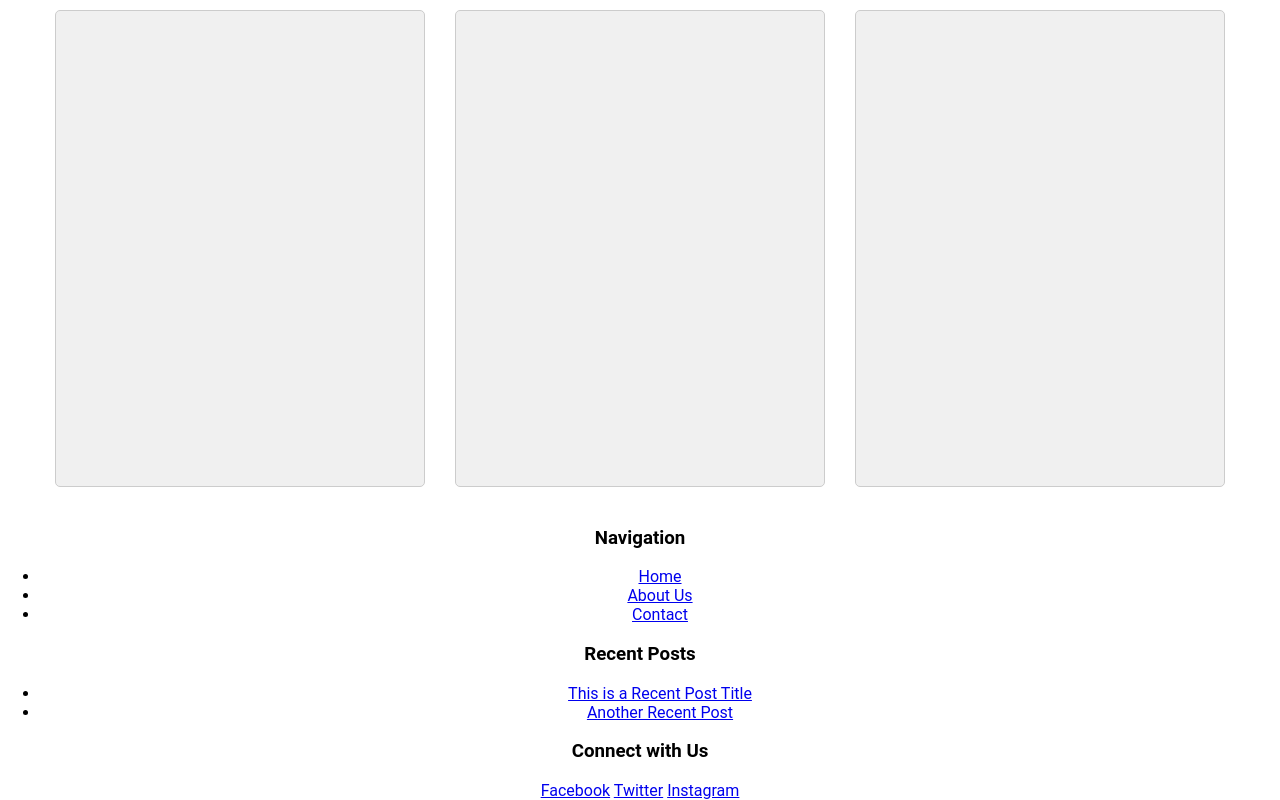
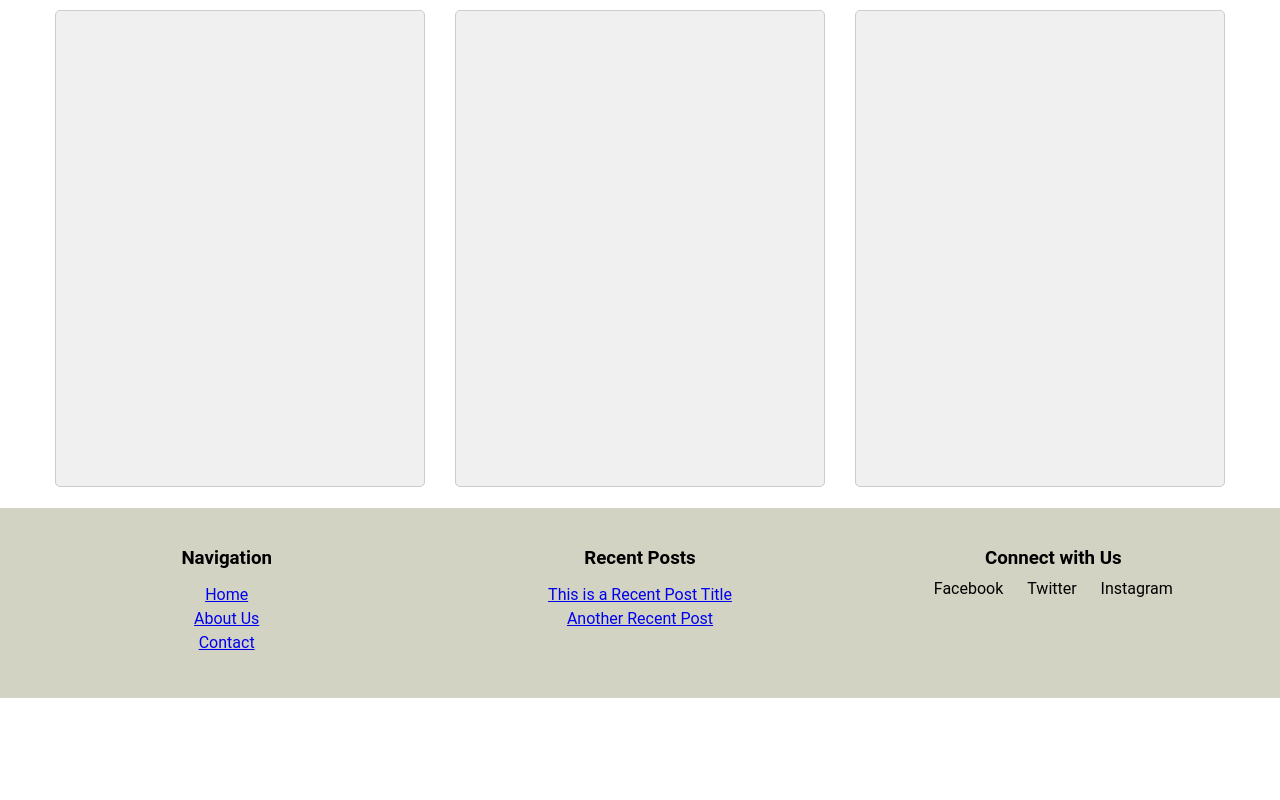
Before and after one commit to VuyolwethuM6/Uvelaphi-Designs, a plain HTML site: page index.html in a window 1280 px wide. Shown: the part 1559-2359 px from the top of the page. After the commit the page ends 2257 px from the top, so only its background shows below. Drawn offline with Linux system fonts and the light colour scheme.

Commit message:
Added a style to the footer

```diff
--- a/style.css
+++ b/style.css
@@ -303,3 +303,68 @@ body {
   .customize-link:hover {
     text-decoration: underline; /* Underline on hover */
   }
+
+
+
+  footer {
+    background-color: #d3d3c3;
+    color: #000000;
+    padding: 20px;
+    display: flex;
+    flex-wrap: wrap; /* Wrap columns if needed */
+    justify-content: space-between; /* Distribute columns evenly */
+    width: 100%;
+    box-sizing: border-box;
+}
+
+.footer-column {
+    flex: 1; /* Make each column take up 1/3 space */
+    text-align: center;
+    margin-bottom: 10px;
+}
+
+footer .footer-column h3 {
+    margin-bottom: 10px;
+}
+
+footer .nav-links,
+footer .recent-posts {
+    list-style: none;
+    padding: 0;
+}
+
+footer .nav-links li,
+footer .recent-posts li {
+    margin-bottom: 5px;
+}
+
+footer .social-icons {
+    margin-top: 10px;
+}
+
+footer .social-icons a {
+    margin: 0 10px;
+    color: inherit;
+    text-decoration: none;
+}
+
+footer .social-icons a:hover {
+    color: #333; /* Greenish */
+}
+
+/* Media Queries for Responsiveness  */
+
+@media (max-width: 1152px) {
+    footer {
+        font-size: 0.8em;
+    }
+}
+
+@media (max-width: 768px) {
+  footer {
+    flex-direction: column; /* Stack columns vertically on small screens */
+  }
+  .footer-column {
+    flex: initial; /* Remove forced sizing for better flow */
+  }
+}
```
